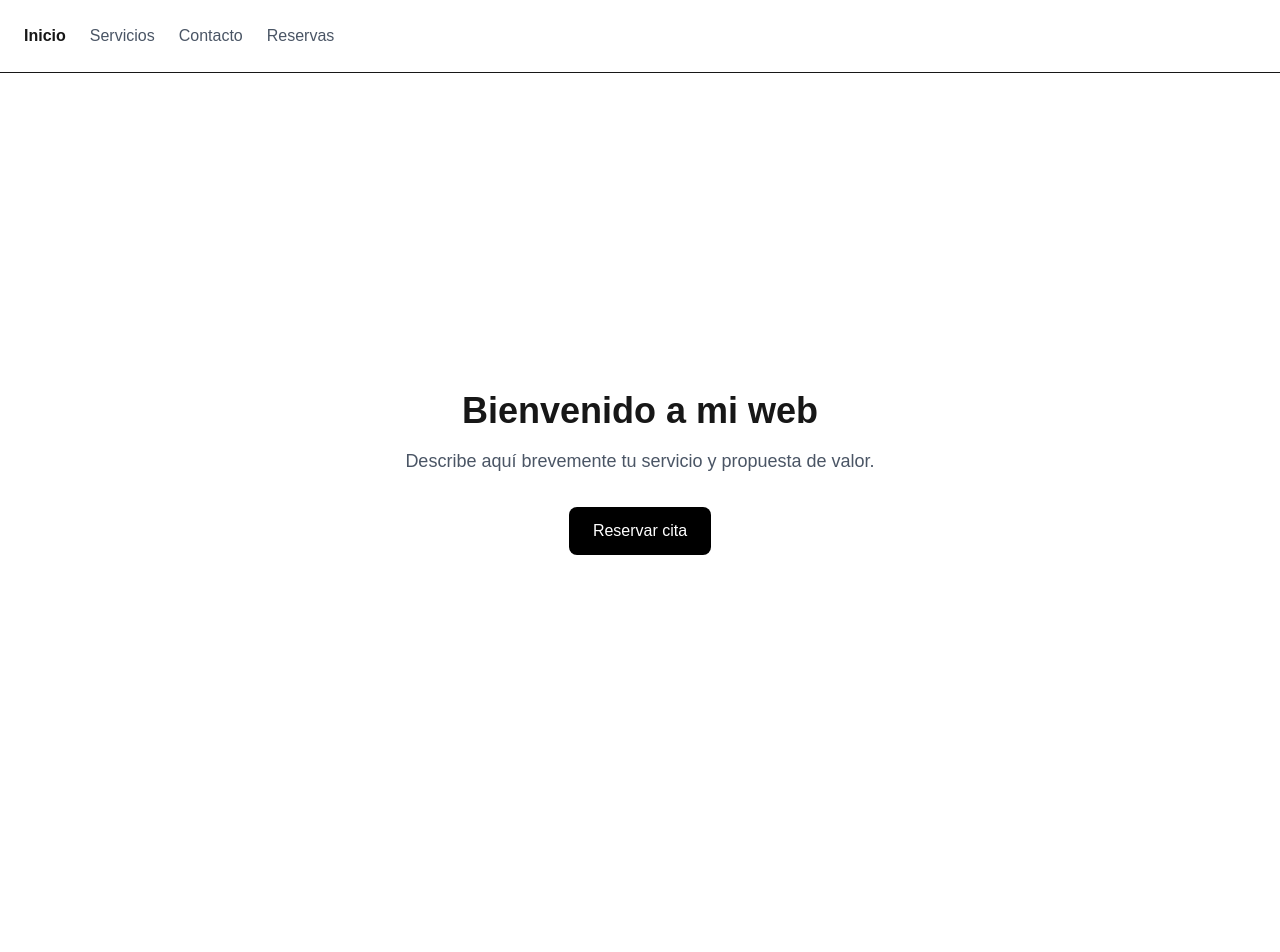
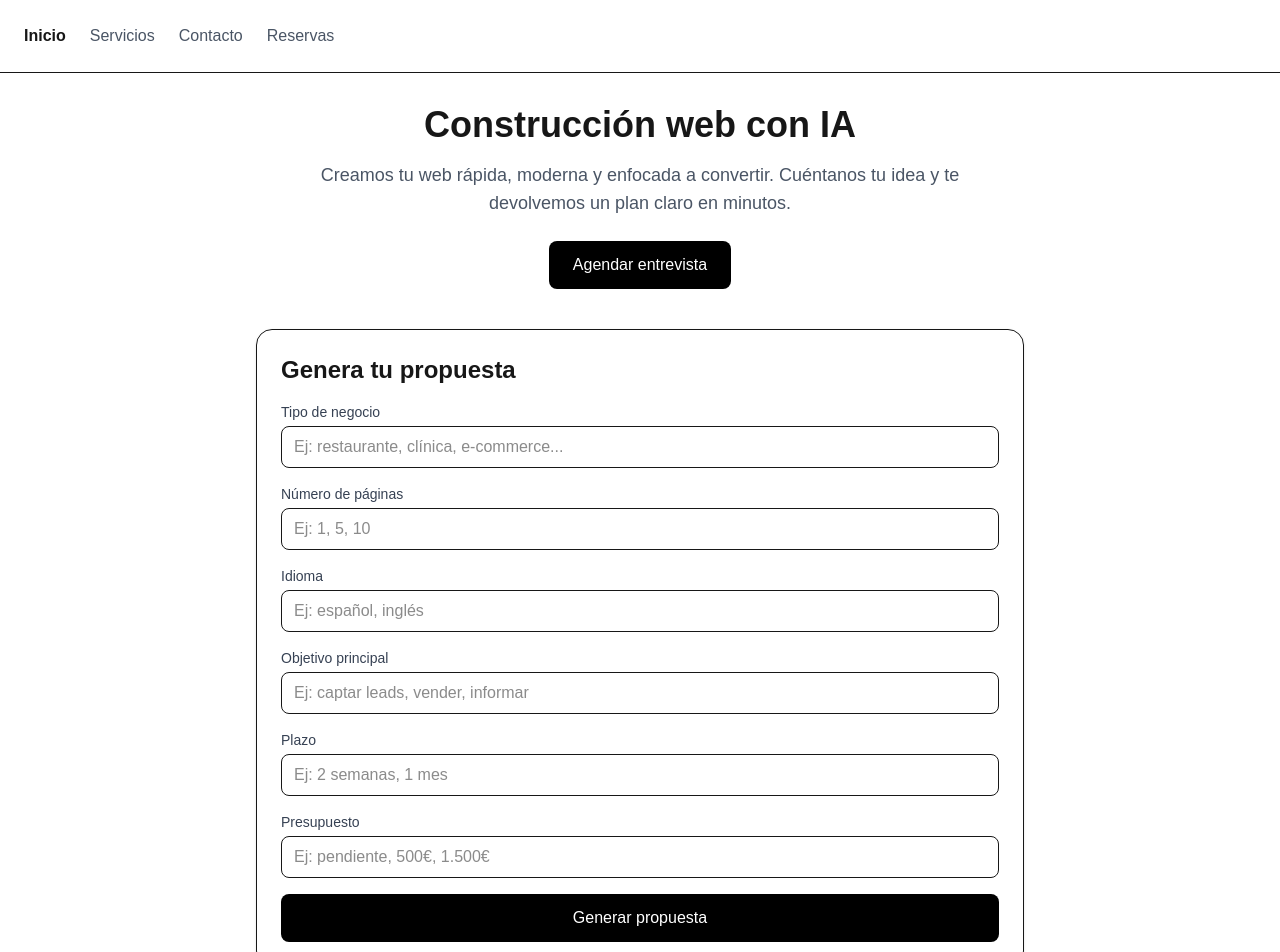
Before and after one commit to jaraque42/nextjs-boilerplate, a Next.js app: page / in a window 1280 px wide. Shown: the top 952 px of the page. Before the commit the page ends 873 px from the top, so only its background shows below. Built offline with nearby package versions, Linux system fonts and the light colour scheme.

Commit message:
integrar propuesta y reservas

```diff
--- /dev/null
+++ b/app/api/propuesta/route.ts
@@ -0,0 +1,45 @@
+import OpenAI from "openai"
+import { NextResponse } from "next/server"
+
+export async function POST(req: Request) {
+  const apiKey = process.env.OPENAI_API_KEY
+  if (!apiKey) {
+    return NextResponse.json(
+      { error: "Missing OPENAI_API_KEY" },
+      { status: 500 }
+    )
+  }
+
+  const {
+    tipoNegocio,
+    paginas,
+    idioma,
+    objetivo,
+    plazo,
+    presupuesto,
+  } = await req.json()
+
+  const client = new OpenAI({ apiKey })
+
+  const input = [
+    "Eres un consultor experto en creación de páginas web con IA.",
+    "Genera un plan de propuesta breve y accionable.",
+    "No inventes precios si el presupuesto está pendiente.",
+    "Devuelve el resultado en español, usando viñetas y un bloque final 'Siguientes pasos'.",
+    "Incluye un CTA final para agendar entrevista: 'Agenda tu entrevista en /reservas'.",
+    "",
+    `Tipo de negocio: ${tipoNegocio}`,
+    `Número de páginas: ${paginas}`,
+    `Idioma: ${idioma}`,
+    `Objetivo: ${objetivo}`,
+    `Plazo: ${plazo}`,
+    `Presupuesto: ${presupuesto}`,
+  ].join("\n")
+
+  const response = await client.responses.create({
+    model: "gpt-5",
+    input,
+  })
+
+  return NextResponse.json({ text: response.output_text })
+}
--- a/app/page.tsx
+++ b/app/page.tsx
@@ -1,16 +1,142 @@
+"use client"
+
+import { useState } from "react"
+
 export default function Home() {
+  const [loading, setLoading] = useState(false)
+  const [error, setError] = useState<string | null>(null)
+  const [resultado, setResultado] = useState<string | null>(null)
+
+  async function onSubmit(formData: FormData) {
+    setLoading(true)
+    setError(null)
+    setResultado(null)
+
+    const payload = {
+      tipoNegocio: formData.get("tipoNegocio"),
+      paginas: formData.get("paginas"),
+      idioma: formData.get("idioma"),
+      objetivo: formData.get("objetivo"),
+      plazo: formData.get("plazo"),
+      presupuesto: formData.get("presupuesto"),
+    }
+
+    try {
+      const res = await fetch("/api/propuesta", {
+        method: "POST",
+        headers: { "Content-Type": "application/json" },
+        body: JSON.stringify(payload),
+      })
+
+      if (!res.ok) {
+        throw new Error("No se pudo generar la propuesta")
+      }
+
+      const data = await res.json()
+      setResultado(data.text ?? "Sin respuesta")
+    } catch (err) {
+      setError("Hubo un problema. Intenta de nuevo en un minuto.")
+    } finally {
+      setLoading(false)
+    }
+  }
+
   return (
-    <main className="min-h-screen flex flex-col items-center justify-center p-8">
-      <h1 className="text-4xl font-bold mb-4">Bienvenido a mi web</h1>
-      <p className="text-lg text-gray-600 mb-8 text-center max-w-xl">
-        Describe aquí brevemente tu servicio y propuesta de valor.
-      </p>
-      <a
-        href="/reservas"
-        className="bg-black text-white px-6 py-3 rounded-lg hover:bg-gray-800"
-      >
-        Reservar cita
-      </a>
+    <main className="min-h-screen flex flex-col items-center justify-center p-8 gap-10">
+      <section className="text-center max-w-2xl">
+        <h1 className="text-4xl font-bold mb-4">Construcción web con IA</h1>
+        <p className="text-lg text-gray-600 mb-6">
+          Creamos tu web rápida, moderna y enfocada a convertir. Cuéntanos tu
+          idea y te devolvemos un plan claro en minutos.
+        </p>
+        <a
+          href="/reservas"
+          className="bg-black text-white px-6 py-3 rounded-lg hover:bg-gray-800 inline-block"
+        >
+          Agendar entrevista
+        </a>
+      </section>
+
+      <section className="w-full max-w-3xl border rounded-2xl p-6 shadow-sm">
+        <h2 className="text-2xl font-semibold mb-4">Genera tu propuesta</h2>
+        <form action={onSubmit} className="grid gap-4">
+          <div className="grid gap-1">
+            <label className="text-sm text-gray-700">Tipo de negocio</label>
+            <input
+              name="tipoNegocio"
+              required
+              className="border rounded-lg px-3 py-2"
+              placeholder="Ej: restaurante, clínica, e-commerce..."
+            />
+          </div>
+
+          <div className="grid gap-1">
+            <label className="text-sm text-gray-700">Número de páginas</label>
+            <input
+              name="paginas"
+              required
+              className="border rounded-lg px-3 py-2"
+              placeholder="Ej: 1, 5, 10"
+            />
+          </div>
+
+          <div className="grid gap-1">
+            <label className="text-sm text-gray-700">Idioma</label>
+            <input
+              name="idioma"
+              required
+              className="border rounded-lg px-3 py-2"
+              placeholder="Ej: español, inglés"
+            />
+          </div>
+
+          <div className="grid gap-1">
+            <label className="text-sm text-gray-700">Objetivo principal</label>
+            <input
+              name="objetivo"
+              required
+              className="border rounded-lg px-3 py-2"
+              placeholder="Ej: captar leads, vender, informar"
+            />
+          </div>
+
+          <div className="grid gap-1">
+            <label className="text-sm text-gray-700">Plazo</label>
+            <input
+              name="plazo"
+              required
+              className="border rounded-lg px-3 py-2"
+              placeholder="Ej: 2 semanas, 1 mes"
+            />
+          </div>
+
+          <div className="grid gap-1">
+            <label className="text-sm text-gray-700">Presupuesto</label>
+            <input
+              name="presupuesto"
+              required
+              className="border rounded-lg px-3 py-2"
+              placeholder="Ej: pendiente, 500€, 1.500€"
+            />
+          </div>
+
+          <button
+            type="submit"
+            className="bg-black text-white px-6 py-3 rounded-lg hover:bg-gray-800 disabled:opacity-60"
+            disabled={loading}
+          >
+            {loading ? "Generando propuesta..." : "Generar propuesta"}
+          </button>
+        </form>
+
+        {error && <p className="text-red-600 mt-4">{error}</p>}
+
+        {resultado && (
+          <div className="mt-6 whitespace-pre-wrap border-t pt-4 text-gray-800">
+            {resultado}
+          </div>
+        )}
+      </section>
     </main>
   )
 }
--- /dev/null
+++ b/app/reservas/page.tsx
@@ -0,0 +1,33 @@
+export default function ReservasPage() {
+  const calUrl =
+    process.env.NEXT_PUBLIC_CAL_COM_URL ??
+    "https://cal.com/juan-araque"
+
+  return (
+    <main className="min-h-screen p-8">
+      <div className="max-w-4xl mx-auto">
+        <h1 className="text-3xl font-bold mb-3">Agenda una entrevista</h1>
+        <p className="text-gray-600 mb-6">
+          Elige un horario para tu llamada y revisamos tu proyecto juntos.
+        </p>
+
+        <div className="border rounded-2xl overflow-hidden">
+          <iframe
+            src={calUrl}
+            className="w-full h-[720px]"
+            title="Reservas"
+          />
+        </div>
+
+        <p className="text-sm text-gray-500 mt-4">
+          Configura tu enlace en la variable de entorno
+          {" "}
+          <code className="px-1 py-0.5 bg-gray-100 rounded">
+            NEXT_PUBLIC_CAL_COM_URL
+          </code>
+          .
+        </p>
+      </div>
+    </main>
+  )
+}
--- a/package.json
+++ b/package.json
@@ -11,6 +11,7 @@
   "dependencies": {
     "baseline-browser-mapping": "^2.10.7",
     "next": "16.1.6",
+    "openai": "^6.29.0",
     "react": "19.2.3",
     "react-dom": "19.2.3"
   },
```
Also changed, not shown: 1 other file (tests, documents, lock files or other folders).
